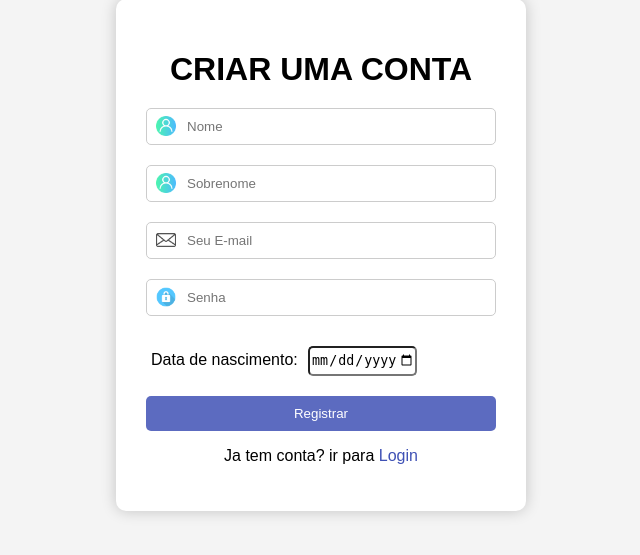
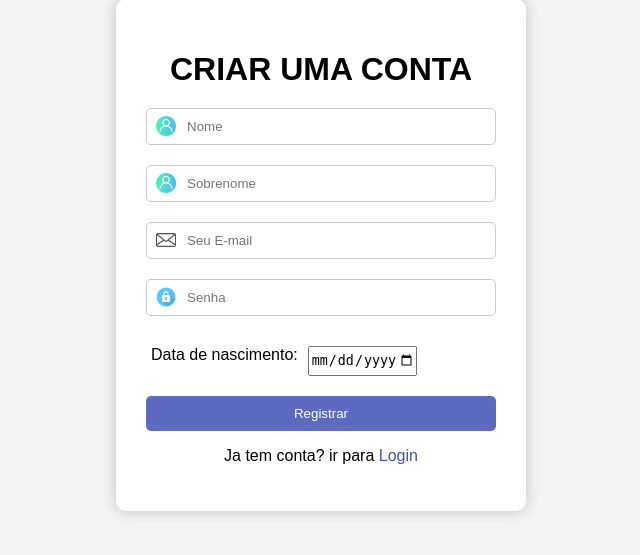
Before and after one commit to Marconi-Jose/Lista-de-Tarefas, a PHP site: page /registrar.php in a window 1280 px wide. Shown: the part 145-700 px from the top of the page, without its empty margins (319-959 px from the left). Run offline with PHP 8.4, Linux system fonts and the light colour scheme.

Commit message:
Add files via upload

```diff
--- a/index.php
+++ b/index.php
@@ -35,8 +35,6 @@ if (isset($_POST['email']) && isset($_POST['senha'])){
 }
 
 ?>
-
-
 
 <!DOCTYPE html>
 <html lang="pt-BR">
--- a/login.css
+++ b/login.css
@@ -86,10 +86,3 @@ button:hover {
 
 
 }
-div.data > label{
-     padding-top: 5px;
-}
-div.data > input[type="date"]{
-    border-radius: 5px;
-    text-align: center;
-}
--- a/registrar.php
+++ b/registrar.php
@@ -1,5 +1,6 @@
 <?php
 require_once 'conexao.php';
+date_default_timezone_set('America/Sao_Paulo');
 
 
 if (isset($_POST['nome']) && isset($_POST['senha']) && isset($_POST['email']) && isset($_POST['sobrenome']) && isset($_POST['data_nascimento'])){
@@ -46,7 +47,7 @@ if (isset($_POST['nome']) && isset($_POST['senha']) && isset($_POST['email']) &&
     <meta charset="UTF-8">
     <meta name="viewport" content="width=device-width, initial-scale=1.0">
     <link rel="stylesheet" href="login.css?v=<?php echo time(); ?>">
-    <title>CRIAR CONTA</title>
+    <title>Registrar</title>
 </head>
 <body>
     <div class="conteiner">
```
